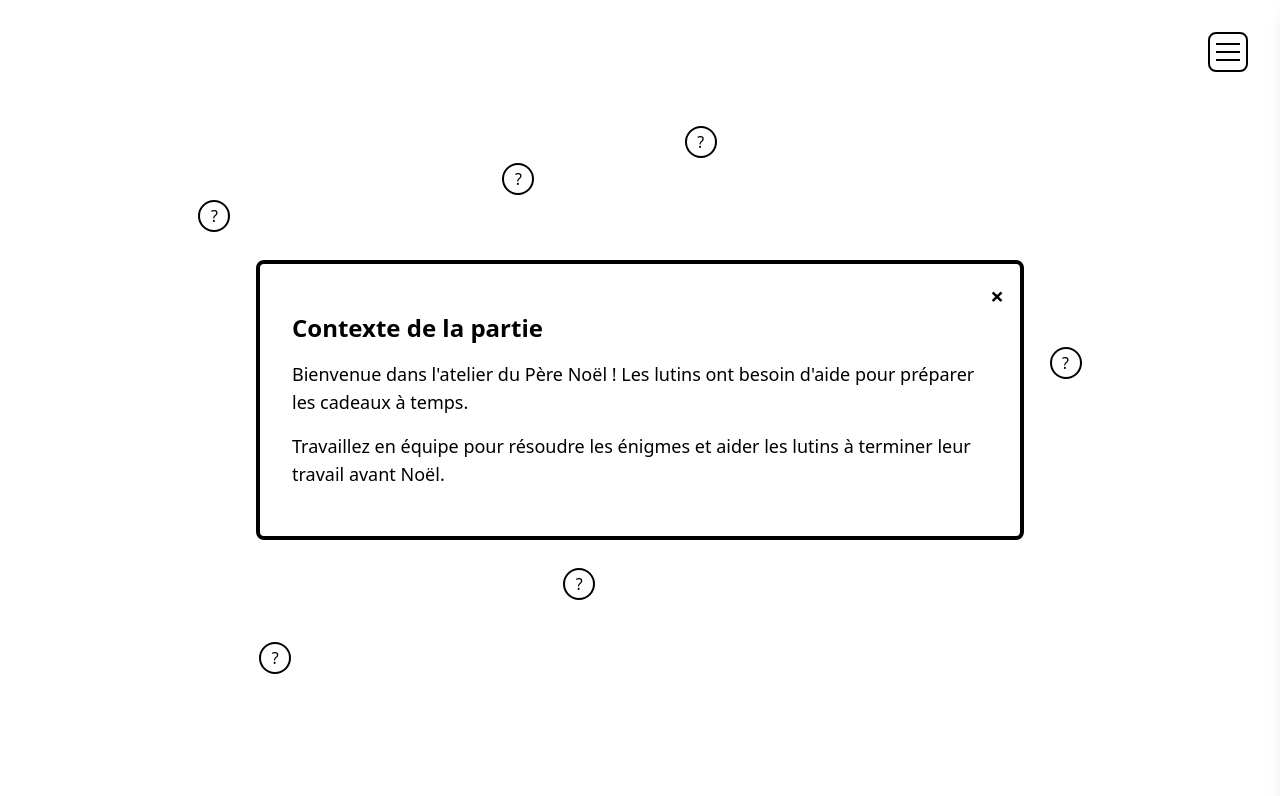
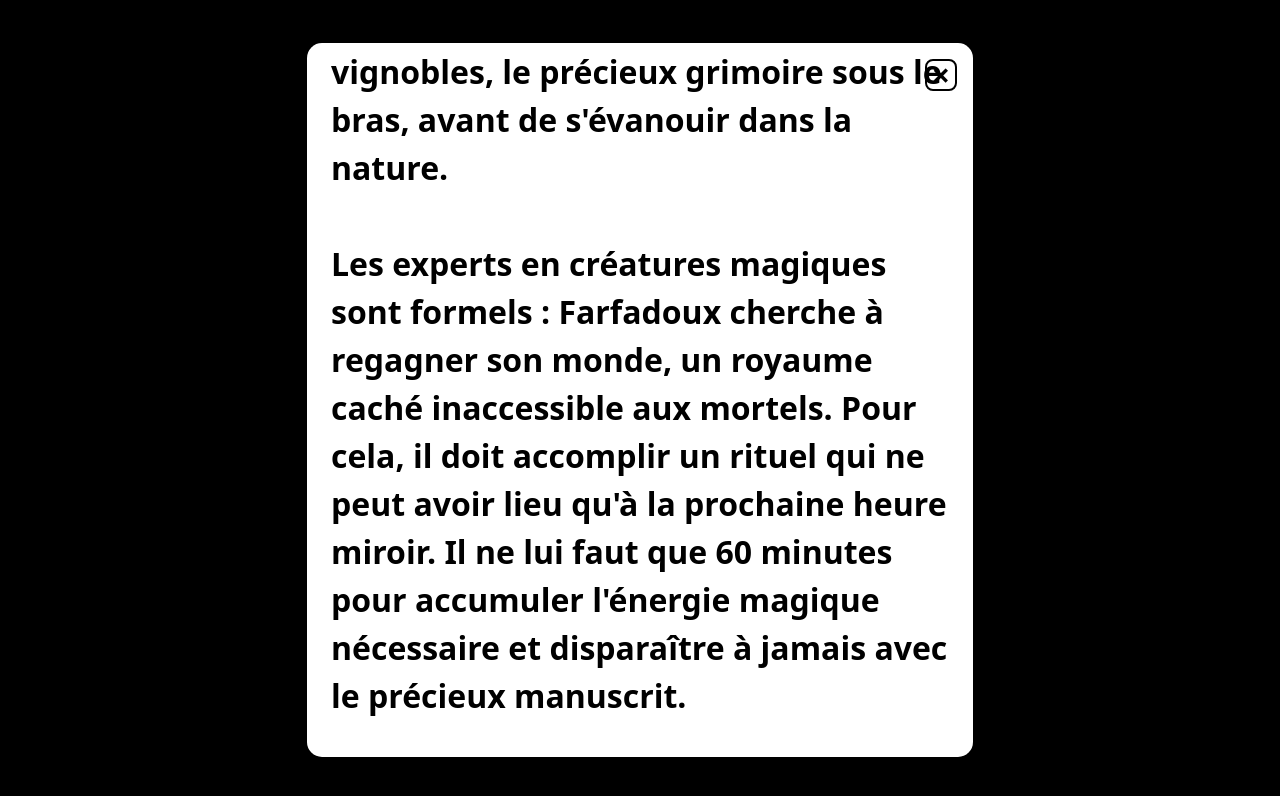
Before and after one commit to Julien-Demogue/Escape-from-the-workshop, a React app in the folder frontend/: page /dashboard in a window 1280 px wide. Shown: the top 796 px of the page. Built offline with nearby package versions, Linux system fonts and the light colour scheme; the HTML template or start-up script is replaced by a standard one.

Commit message:
new border components

```diff
--- /dev/null
+++ b/frontend/src/components/ui/ContextPopup.tsx
@@ -0,0 +1,30 @@
+import React from 'react';
+import ThickBorderCard from './ThickBorderCard';
+
+interface ContextPopupProps {
+  isOpen: boolean;
+  onClose: () => void;
+  text: string;
+}
+
+const ContextPopup: React.FC<ContextPopupProps> = ({ isOpen, onClose, text }) => {
+  if (!isOpen) return null;
+
+  return (
+    <div className="fixed inset-0 flex items-center justify-center bg-black bg-opacity-50 z-50 p-4">
+      <ThickBorderCard className="max-w-2xl bg-white p-6 relative max-h-[90vh] overflow-y-auto">
+        <button
+          onClick={onClose}
+          className="absolute top-4 right-4 w-8 h-8 flex items-center justify-center border-2 border-black rounded-lg hover:bg-gray-100"
+        >
+          ×
+        </button>
+        <div className="mt-4 whitespace-pre-line">
+          {text}
+        </div>
+      </ThickBorderCard>
+    </div>
+  );
+};
+
+export default ContextPopup;
--- a/frontend/src/components/ui/ThickBorderBurgerMenu.tsx
+++ b/frontend/src/components/ui/ThickBorderBurgerMenu.tsx
@@ -21,11 +21,11 @@ const ThickBorderBurgerMenu: React.FC<ThickBorderBurgerMenuProps> = ({ items, ga
   const [isOpen, setIsOpen] = useState(false);
 
   return (
-    <div className="fixed right-0 top-0 h-full">
+    <div className="fixed right-0 top-0 h-full z-50">
       {/* Bouton burger */}
       <button
         onClick={() => setIsOpen(!isOpen)}
-        className="absolute right-8 top-8 w-10 h-10 flex flex-col justify-center items-center gap-1.5 border-2 border-black rounded-lg hover:bg-gray-100 z-50 bg-white"
+        className="fixed right-8 top-8 w-10 h-10 flex flex-col justify-center items-center gap-1.5 border-2 border-black rounded-lg hover:bg-gray-100 bg-white"
       >
         <div className={`w-6 h-0.5 bg-black transition-transform ${isOpen ? 'rotate-45 translate-y-2' : ''}`} />
         <div className={`w-6 h-0.5 bg-black transition-opacity ${isOpen ? 'opacity-0' : ''}`} />
--- /dev/null
+++ b/frontend/src/components/ui/ThickBorderCloseButton.tsx
@@ -0,0 +1,44 @@
+import React from 'react';
+import { useNavigate } from 'react-router-dom';
+
+interface ThickBorderCloseButtonProps {
+  onClose?: () => void;
+  className?: string;
+}
+
+const ThickBorderCloseButton: React.FC<ThickBorderCloseButtonProps> = ({ onClose, className = '' }) => {
+  const navigate = useNavigate();
+
+  const handleClick = () => {
+    if (onClose) {
+      onClose();
+    } else {
+      navigate('/dashboard');
+    }
+  };
+
+  return (
+    <button
+      onClick={handleClick}
+      className={`fixed top-4 right-4 w-8 h-8 flex items-center justify-center border-2 border-black rounded-lg bg-white hover:bg-gray-100 z-50 ${className}`}
+      aria-label="Fermer"
+    >
+      <svg
+        width="14"
+        height="14"
+        viewBox="0 0 14 14"
+        fill="none"
+        xmlns="http://www.w3.org/2000/svg"
+      >
+        <path
+          d="M1 1L13 13M1 13L13 1"
+          stroke="black"
+          strokeWidth="2"
+          strokeLinecap="round"
+        />
+      </svg>
+    </button>
+  );
+};
+
+export default ThickBorderCloseButton;
--- /dev/null
+++ b/frontend/src/constants/contextText.ts
@@ -0,0 +1,23 @@
+export const SOLO_CONTEXT = `Illustre aventurier,
+
+Une ombre s'est abattue sur la quiétude de notre vallée. Hier soir, alors que la lune dessinait des arabesques d'argent sur les châteaux de la Loire, un trésor inestimable nous a été dérobé. Un exemplaire original d'un livre ancien, grand patrimoine de la région.
+
+Le coupable ? Un être aussi rusé que malicieux : Farfadoux, un farfadet malicieux et redoutable, connu pour ses tours pendables et son amour des objets de valeur. Il a été aperçu pour la dernière fois filant à travers les vignobles, le précieux grimoire sous le bras, avant de s'évanouir dans la nature.
+
+Les experts en créatures magiques sont formels : Farfadoux cherche à regagner son monde, un royaume caché inaccessible aux mortels. Pour cela, il doit accomplir un rituel qui ne peut avoir lieu qu'à la prochaine heure miroir. Il ne lui faut que 60 minutes pour accumuler l'énergie magique nécessaire et disparaître à jamais avec le précieux manuscrit.
+
+Ta mission, si tu l'acceptes (tu n'as pas le choix en même temps), est de suivre sa piste à travers les lieux emblématiques de la vallée de la Loire. Chaque indice que tu découvriras te rapprochera de sa cachette. Mais prends garde, Farfadoux a parsemé son chemin d'énigmes et de pièges pour te ralentir.
+
+Le temps presse. L'équilibre entre notre monde et celui des farfadets est en jeu. Récupère le grimoire avant que son savoir ne soit perdu à jamais. L'enquête commence maintenant. Bonne chance, tu en auras besoin !`;
+
+export const GROUP_CONTEXT = `Illustres aventuriers,
+
+Une ombre s'est abattue sur la quiétude de notre vallée. Hier soir, alors que la lune dessinait des arabesques d'argent sur les châteaux de la Loire, un trésor inestimable nous a été dérobé. Un exemplaire original d'un livre ancien, grand patrimoine de la région.
+
+Le coupable ? Un être aussi rusé que malicieux : Farfadoux, un farfadet malicieux et redoutable, connu pour ses tours pendables et son amour des objets de valeur. Il a été aperçu pour la dernière fois filant à travers les vignobles, le précieux grimoire sous le bras, avant de s'évanouir dans la nature.
+
+Les experts en créatures magiques sont formels : Farfadoux cherche à regagner son monde, un royaume caché inaccessible aux mortels. Pour cela, il doit accomplir un rituel qui ne peut avoir lieu qu'à la prochaine heure miroir. Il ne lui faut que 60 minutes pour accumuler l'énergie magique nécessaire et disparaître à jamais avec le précieux manuscrit.
+
+Votre mission, si vous l'acceptez (vous n'avez pas le choix en même temps), est de suivre sa piste à travers les lieux emblématiques de la vallée de la Loire. Chaque indice que vous découvrirez vous rapprochera de sa cachette. Mais prenez garde, Farfadoux a parsemé son chemin d'énigmes et de pièges pour vous ralentir.
+
+Le temps presse. L'équilibre entre notre monde et celui des farfadets est en jeu. Récupérez le grimoire avant que son savoir ne soit perdu à jamais. L'enquête commence maintenant. Bonne chance, vous en aurez besoin !`;
--- a/frontend/src/pages/CourierLoire.tsx
+++ b/frontend/src/pages/CourierLoire.tsx
@@ -1,4 +1,5 @@
 import { useMemo, useState } from "react";
+import ThickBorderCloseButton from "../components/ui/ThickBorderCloseButton";
 
 /** ---- Data ---- */
 type Place = { id: string; name: string; lat: number; lon: number; img?: string };
@@ -111,7 +112,7 @@ export default function CourierLoire() {
   function nearestNeighbor() {
     const [start, ...rest] = route;
     const ordered = [start];
-    let pool = rest.slice();
+    const pool = rest.slice();
     while (pool.length) {
       const last = ordered[ordered.length - 1];
       let kBest = 0, dBest = Infinity;
@@ -127,6 +128,7 @@ export default function CourierLoire() {
 
   return (
     <div style={styles.shell}>
+      <ThickBorderCloseButton />
       {/* Columna izquierda: info arriba, mapa abajo */}
       <div style={styles.leftCol}>
         <div style={styles.panel}>
--- a/frontend/src/pages/Dashboard.tsx
+++ b/frontend/src/pages/Dashboard.tsx
@@ -2,6 +2,8 @@ import React, { useState, useEffect } from "react";
 import { useNavigate } from "react-router-dom";
 import ThickBorderBurgerMenu from "../components/ui/ThickBorderBurgerMenu";
 import QuestionMark from "../components/ui/QuestionMark";
+import ContextPopup from "../components/ui/ContextPopup";
+import { SOLO_CONTEXT } from "../constants/contextText";
 
 interface GameState {
   [key: string]: 'completed' | 'failed' | 'unvisited';
@@ -22,19 +24,14 @@ const Dashboard: React.FC = () => {
     const shown = localStorage.getItem('contextPopupShown');
     return shown !== 'true';
   });
+  const [contextText] = useState(SOLO_CONTEXT);
   const [gamesState, setGamesState] = useState<GameState>(() => {
     const saved = localStorage.getItem('gamesState');
     return saved ? JSON.parse(saved) : INITIAL_GAMES_STATE;
   });
 
   useEffect(() => {
-    if (showPopup === false) {
-      localStorage.setItem('contextPopupShown', 'true');
-    }
-  }, [showPopup]);
-
-  useEffect(() => {
-    if (showPopup === false) {
+    if (!showPopup) {
       localStorage.setItem('contextPopupShown', 'true');
     }
   }, [showPopup]);
@@ -72,6 +69,13 @@ const Dashboard: React.FC = () => {
         ]}
       />
 
+      {/* Pop-up de contexte */}
+      <ContextPopup
+        isOpen={showPopup}
+        onClose={() => setShowPopup(false)}
+        text={contextText}
+      />
+
       {/* Contenu principal */}
       <div className="w-full h-full p-8">
 
@@ -104,28 +108,6 @@ const Dashboard: React.FC = () => {
 
       </div>
 
-      {/* Pop-up de contexte */}
-      {showPopup && (
-        <div className="fixed inset-0 flex items-center justify-center z-50">
-          <div className="bg-white p-8 rounded-lg border-4 border-black relative w-3/4 max-w-3xl">
-            <button
-              onClick={() => setShowPopup(false)}
-              className="absolute top-4 right-4 text-2xl font-bold hover:text-gray-600"
-            >
-              ×
-            </button>
-            <div className="mt-4">
-              <h2 className="text-2xl font-bold mb-4">Contexte de la partie</h2>
-              <p className="text-lg mb-4">
-                Bienvenue dans l'atelier du Père Noël ! Les lutins ont besoin d'aide pour préparer les cadeaux à temps.
-              </p>
-              <p className="text-lg mb-4">
-                Travaillez en équipe pour résoudre les énigmes et aider les lutins à terminer leur travail avant Noël.
-              </p>
-            </div>
-          </div>
-        </div>
-      )}
     </div>
   );
 };
--- a/frontend/src/pages/GroupAdmin.tsx
+++ b/frontend/src/pages/GroupAdmin.tsx
@@ -183,8 +183,8 @@ const GroupAdmin: React.FC = () => {
   const gameCode = "ABCXYZ";
 
   return (
-    <div className="relative w-full h-screen p-8">
-      <div className="absolute top-8 right-8 flex flex-col items-center gap-4">
+    <div className="relative w-full min-h-screen p-8 overflow-y-auto">
+      <div className="fixed top-8 right-8 flex flex-col items-center gap-4 z-20">
         <ThickBorderCard>
           {gameCode}
         </ThickBorderCard>
@@ -343,7 +343,7 @@ const GroupAdmin: React.FC = () => {
                   onClick={() => setSelectedGroupId(null)}
                 />
                 <div
-                  className="fixed right-0 top-0 h-full w-80 bg-white border-2 border-black p-6 z-10"
+                  className="fixed right-0 top-0 h-full w-80 bg-white border-2 border-black p-6 z-10 overflow-y-auto"
                   style={{
                     borderTopLeftRadius: '18px',
                     borderBottomLeftRadius: '18px',
--- a/frontend/src/pages/HeraldryQuiz.tsx
+++ b/frontend/src/pages/HeraldryQuiz.tsx
@@ -1,4 +1,5 @@
 import { useMemo, useState } from "react";
+import ThickBorderCloseButton from "../components/ui/ThickBorderCloseButton";
 
 import chambord from "../assets/images/blason/blason-chambord.png";
 import cheverny from "../assets/images/blason/Blason_cheverny41.svg.png";
@@ -144,6 +145,7 @@ export default function HeraldryQuiz() {
 
   return (
     <div style={styles.wrap}>
+      <ThickBorderCloseButton />
       <div style={styles.card}>
         <h1 style={styles.title}>Guess the Coat of Arms</h1>
 
--- a/frontend/src/pages/MemoryLoire.tsx
+++ b/frontend/src/pages/MemoryLoire.tsx
@@ -1,5 +1,6 @@
 import { useEffect, useMemo, useState } from "react";
 import { buildMemoryDeck, type DeckCard } from "../utils/buildMemoryDeck";
+import ThickBorderCloseButton from "../components/ui/ThickBorderCloseButton";
 
 type PlayCard = DeckCard & { revealed: boolean; matched: boolean };
 
@@ -86,7 +87,8 @@ export default function MemoryLoire() {
   }
 
   return (
-    <div style={styles.wrap}>
+    <div style={{ margin: 30, display: "flex", flexDirection: "column", alignItems: "center" }}>
+      <ThickBorderCloseButton />
       <div style={styles.header}>
         <h1 style={{ margin: 0 }}>Loire Memory — {PAIRS} pairs</h1>
         <div style={styles.meta}>
--- a/frontend/src/pages/Puzzle.tsx
+++ b/frontend/src/pages/Puzzle.tsx
@@ -1,6 +1,7 @@
 import React from "react";
 import { Link } from "react-router-dom";
 import Jigsaw from "../components/Jigsaw";
+import ThickBorderCloseButton from "../components/ui/ThickBorderCloseButton";
 
 const Puzzle: React.FC = () => {
   return (
@@ -12,8 +13,10 @@ const Puzzle: React.FC = () => {
         alignItems: "center",
         justifyContent: "center",
         padding: 24,
+        position: "relative",
       }}
     >
+      <ThickBorderCloseButton />
       <div>
         <Jigsaw
           imageUrl="https://www.chateauvillandry.fr/wp-content/uploads/2022/01/chateauvillandry-vue-generale-2-credit-photo-f.paillet-scaled.jpg"
```
Also changed, not shown: frontend/src/pages/BrissacEnigma.tsx (+3 -7 lines).
